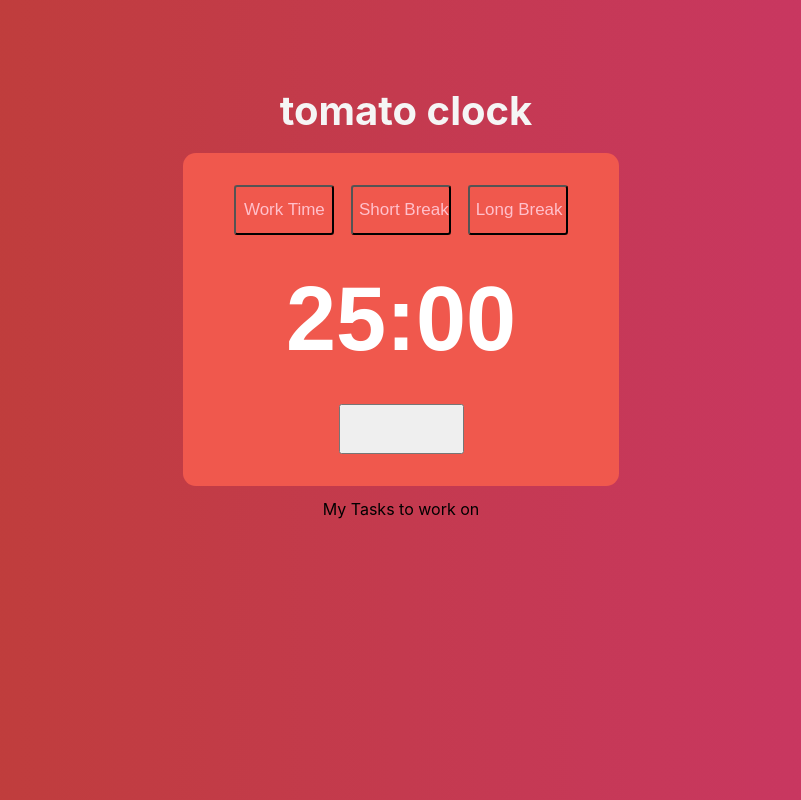
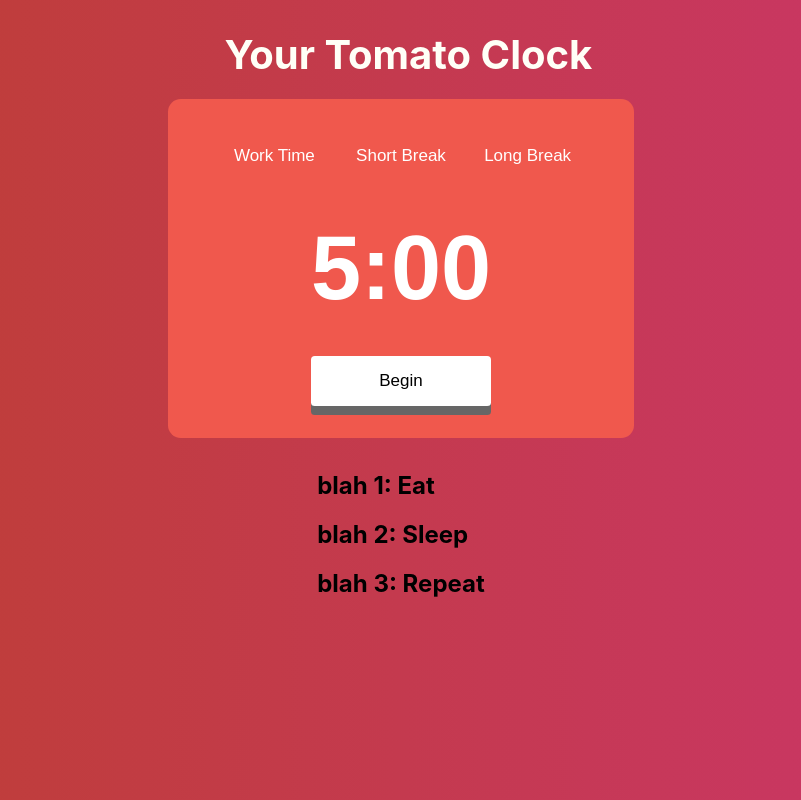
Before and after one commit to steveshi0/pomodoro-timer, a React (Create React App) app in the folder timer/: page / in a window 1280 px wide. Shown: the whole page, without its empty margins (239-1040 px from the left). Built offline with nearby package versions, Linux system fonts and the light colour scheme.

Commit message:
session change

```diff
--- a/timer/src/App.css
+++ b/timer/src/App.css
@@ -8,7 +8,13 @@ body {
   background: linear-gradient(to right, #BD3F32, #CB356B);
 }
 /** Rem, Em, Percentage (%), View-width (vw) and View-height */
-
+#pomodoro_timer {
+  display: flex;
+  flex-direction: column;
+  justify-content: center;
+  align-items: center;
+  min-height: 80vh;
+}
 
 
 
--- a/timer/src/components/Header.jsx
+++ b/timer/src/components/Header.jsx
@@ -1,8 +1,8 @@
 import React from 'react';
 
 const header_style = {
-  color: "whitesmoke",
-  fontSize: "5vh",
+  color: "#FFFFF7",
+  fontSize: "40px",
   whiteSpace: "nowrap",
   textAlign: "center",
   margin: "2%",
@@ -12,7 +12,7 @@ const Header = () => {
   return(
     <div>
       <h1 style={header_style}>
-        tomato clock
+        Your Tomato Clock
       </h1>
       {/*<img src={"./Header-tomato.png"} alt={"header-cool-tomato"} />*/}  {/** Not Working */}
     </div>
--- a/timer/src/components/PomodoroSession.css
+++ b/timer/src/components/PomodoroSession.css
@@ -18,12 +18,21 @@
 .session-item {
     white-space: nowrap;
     background: transparent;
-    /*border: none;*/
-    border-radius: .25vw;
-    color: pink;
+    border: none;
+    border-radius: .35vw;
+    color: white;
     font-size: 17px;
-    width: 100px;
+    width: 110px;
     height: 50px;
+}
+.session-item:hover {
+    background-color: pink;
+    cursor: pointer;
+}
+.session-item:focus {
+    background-color: pink;
+    color: mediumslateblue;
+    font-weight: bold;
 }
 .session-time {
     font-size: 90px;
@@ -34,3 +43,19 @@
     width: 125px;
     height: 50px;
 }
+.session-start {
+    background: white;
+    border: none;
+    border-radius: .3vw;
+    width: 180px;
+    height: 50px;
+    box-shadow: 0 9px #666;
+}
+.session-start:hover {
+    background-color: pink;
+}
+.session-start:focus {
+    background-color: #3e8e41;
+    box-shadow: 0 5px #666;
+    transform: translateY(4px);
+}
--- a/timer/src/components/PomodoroSession.jsx
+++ b/timer/src/components/PomodoroSession.jsx
@@ -11,17 +11,27 @@ export default class PomodoroSession extends React.Component {
       type: TYPE,
       time: TIME
     }
+    this.changeSession = this.changeSession.bind(this);
+    this.startSession = this.startSession.bind(this);
   }
+  changeSession(e) {
+    console.log(e.target.value);
+  }
+  startSession() {
+
+  }
+
   render() {
     return (
       <div className={"session_root_container"}>
         <div className={"session_type_container"}>
           {this.state.type.map((currType, idx) => {
-            return <button key={idx} className={"session-item"} type={"button"}>{currType}</button>
+            return <button key={idx} className={"session-item"} type={"button"}
+                           value={currType} onClick={this.changeSession}>{currType}</button>
           })}
         </div>
-        <h1 className={"session-time"}>{this.state.time[0]}</h1>
-        <input className={"session-start"} type={"button"} placeholder={"START"} />
+        <h1 className={"session-time"}>{this.state.time[1]}</h1>
+        <button className={"session-start"} type={"button"} placeholder={"START"}>Begin</button>
       </div>
     )
   }
--- a/timer/src/components/PomodoroTask.jsx
+++ b/timer/src/components/PomodoroTask.jsx
@@ -8,10 +8,13 @@ export default class PomodoroTask extends React.Component {
       task: []
     }
   }
-
   render() {
     return (
-      <div>My Tasks to work on</div>
+      <div>
+        <h2>blah 1: Eat</h2>
+        <h2>blah 2: Sleep</h2>
+        <h2>blah 3: Repeat</h2>
+      </div>
     )
   }
 }
--- a/timer/src/index.css
+++ b/timer/src/index.css
@@ -10,11 +10,3 @@ code {
   font-family: source-code-pro, Menlo, Monaco, Consolas, 'Courier New',
     monospace;
 }
-
-#pomodoro_timer {
-  display: flex;
-  flex-direction: column;
-  justify-content: center;
-  align-items: center;
-  min-height: 75vh;
-}
```
